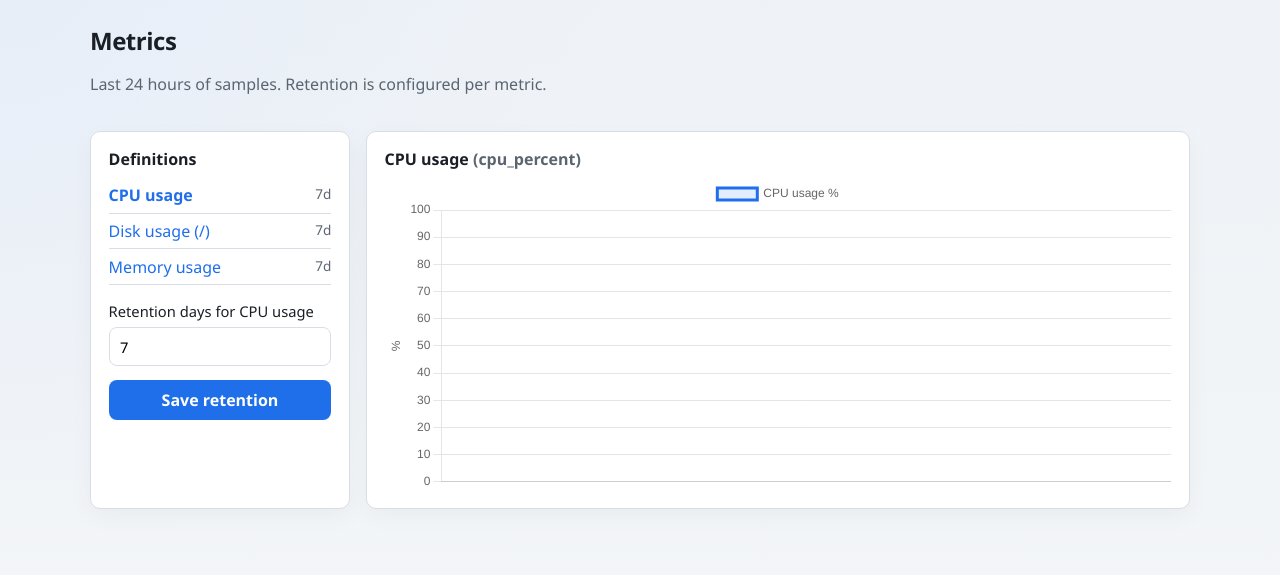
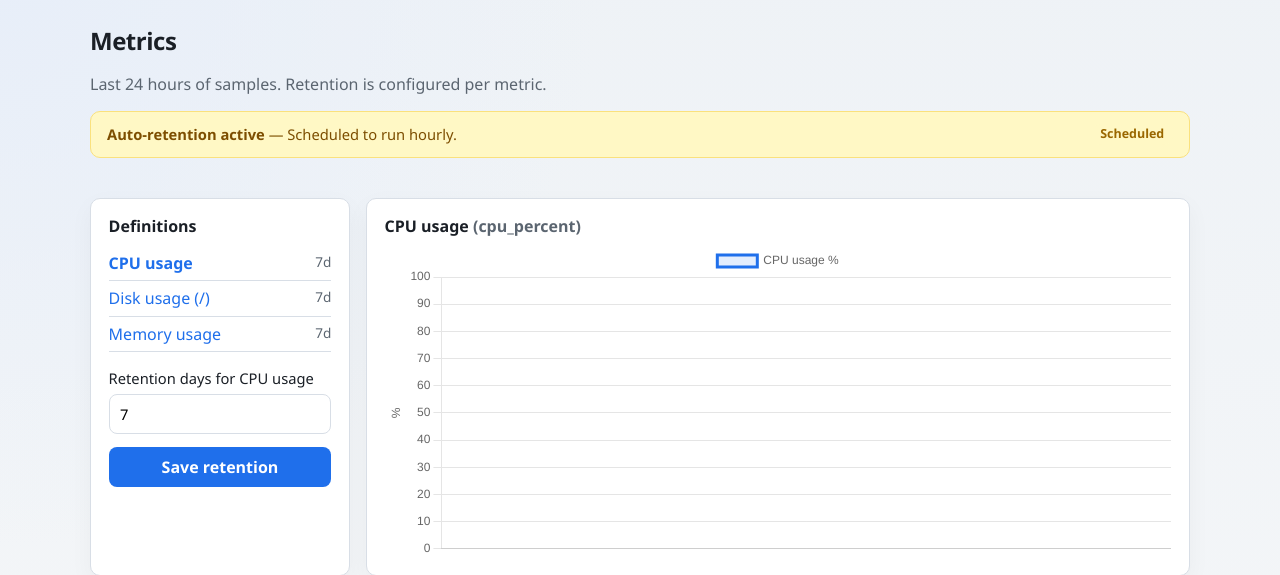
Before and after one commit to mdrayhan03/Gaugora, a Flask app: page /metrics/ in a window 1280 px wide. Shown: the part 55-630 px from the top of the page. Run offline with Flask 3, Linux system fonts and the light colour scheme; parts of the project's set-up code (start-up, migrations or seed data) failed here and were passed over.

Commit message:
feat(metrics): add auto-retention status banner to metrics page

```diff
--- a/src/gaugora/web/routes/metrics.py
+++ b/src/gaugora/web/routes/metrics.py
@@ -8,6 +8,7 @@ from flask import Blueprint, flash, redirect, render_template, request, url_for
 
 from gaugora.extensions import session_scope
 from gaugora.repositories.metrics import MetricRepository
+from gaugora.repositories.retention import RetentionRepository
 
 bp = Blueprint("metrics", __name__, url_prefix="/metrics")
 
@@ -28,6 +29,22 @@ def metrics_page():
     selected_key = request.args.get("key")
     with session_scope() as session:
         repo = MetricRepository(session)
+        retention_repo = RetentionRepository(session)
+        latest_log = retention_repo.latest_log()
+        retention_info = (
+            {
+                "id": latest_log.id,
+                "started_at": latest_log.started_at,
+                "completed_at": latest_log.completed_at,
+                "duration_ms": latest_log.duration_ms,
+                "total_deleted": latest_log.total_deleted,
+                "details": latest_log.details,
+                "status": latest_log.status,
+                "error": latest_log.error,
+            }
+            if latest_log
+            else None
+        )
         definitions = repo.list_definitions()
         if not definitions:
             return render_template(
@@ -36,6 +53,7 @@ def metrics_page():
                 selected=None,
                 chart_labels=[],
                 chart_values=[],
+                retention_info=retention_info,
             )
         if selected_key is None:
             selected_key = definitions[0].key
@@ -73,4 +91,5 @@ def metrics_page():
         selected=selected_row,
         chart_labels=chart_labels,
         chart_values=chart_values,
+        retention_info=retention_info,
     )
--- a/src/gaugora/web/templates/metrics.html
+++ b/src/gaugora/web/templates/metrics.html
@@ -8,6 +8,30 @@
   <h1>Metrics</h1>
   <p class="muted">Last 24 hours of samples. Retention is configured per metric.</p>
 </section>
+
+{% if retention_info %}
+  {% if retention_info.status == 'success' %}
+  <div class="banner banner-ok">
+    <span>
+      <strong>Auto-retention active</strong> &mdash; Last pruned {{ retention_info.completed_at.strftime('%Y-%m-%d %H:%M:%S UTC') }}
+      ({{ retention_info.total_deleted }} samples cleaned in {{ retention_info.duration_ms }}ms)
+    </span>
+    <span class="badge badge-ok">Healthy</span>
+  </div>
+  {% else %}
+  <div class="banner banner-bad">
+    <span>
+      <strong>Auto-retention warning</strong> &mdash; Last run failed: {{ retention_info.error }}
+    </span>
+    <span class="badge badge-bad">Failed</span>
+  </div>
+  {% endif %}
+{% else %}
+  <div class="banner banner-warn">
+    <span><strong>Auto-retention active</strong> &mdash; Scheduled to run hourly.</span>
+    <span class="badge badge-warn">Scheduled</span>
+  </div>
+{% endif %}
 
 <div class="split">
   <aside class="panel">
```
